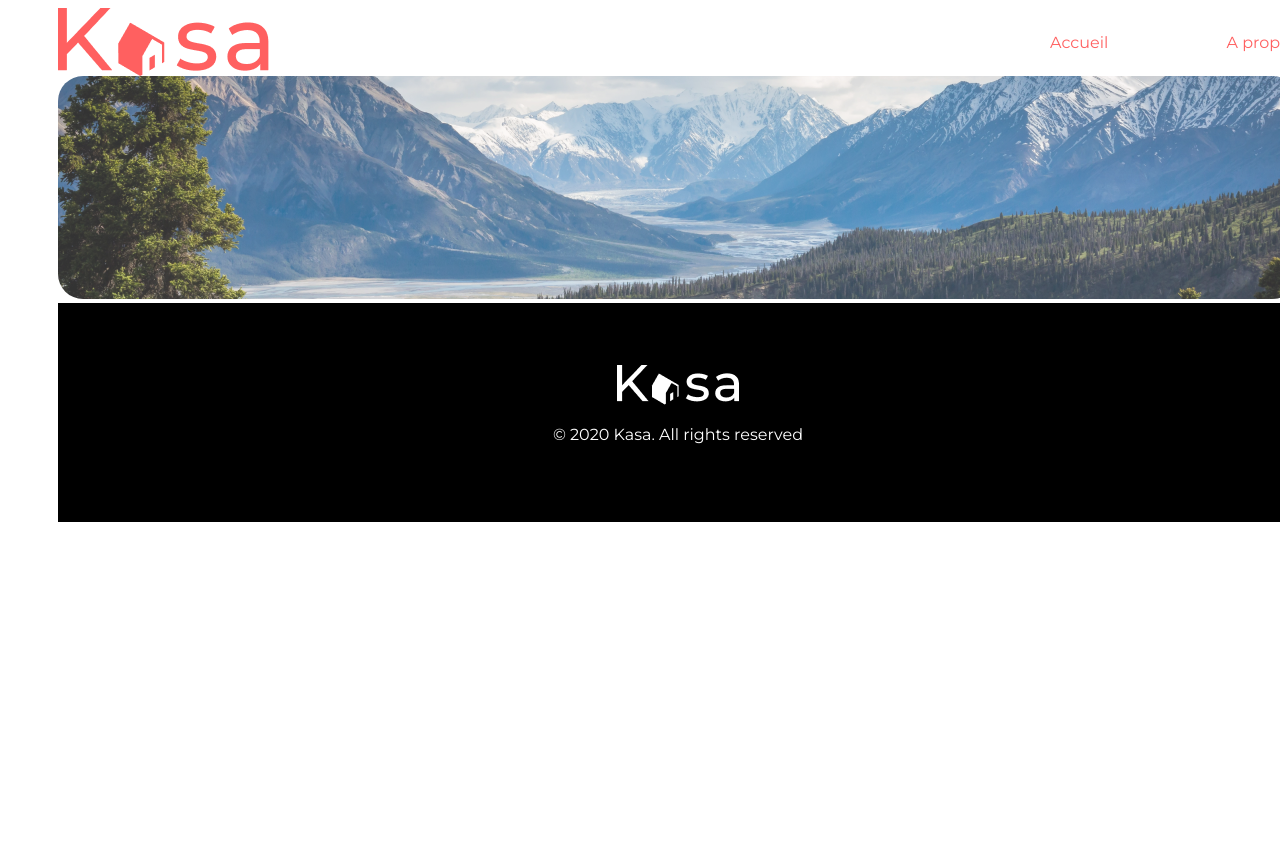
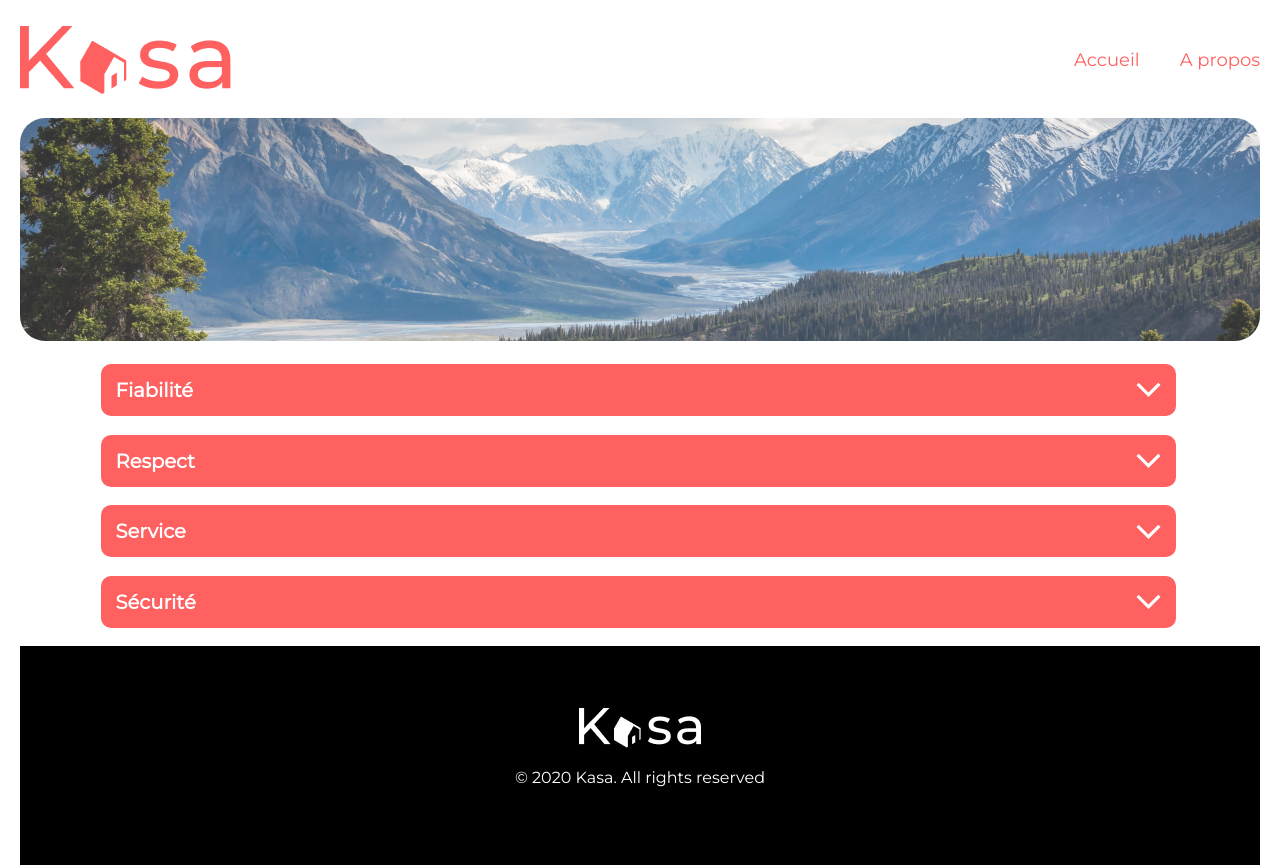
Before and after one commit to baknott/kasa, a React (Create React App) app: page /a-propos in a window 1280 px wide. Before the commit the page ends 800 px from the top, so only its background shows below. Built offline with nearby package versions, Linux system fonts and the light colour scheme.

Commit message:
maj css, routage ok,

```diff
--- /dev/null
+++ b/src/components/Collapse/Collapse.jsx
@@ -0,0 +1,28 @@
+import React from 'react'
+import { useState } from 'react'
+import TopArrow from '../../images/top-arrow.png'
+import DownArrow from '../../images/down-arrow.png'
+
+const Collapse = (props) => {
+  const [openTab, setOpenTab] = useState(false)
+
+  const openTabHandler = () => {
+    setOpenTab((openTab) => !openTab)
+  }
+
+  return (
+    <div className={props.collapseSize}>
+      <div onClick={openTabHandler} className="collapse_header">
+        <h2 className="collapse_header_title">{props.title}</h2>
+        {!openTab ? (
+          <img src={DownArrow} alt="fleche vers le bas" />
+        ) : (
+          <img src={TopArrow} alt="fleche vers le haut" />
+        )}
+      </div>
+      {openTab && <div className="collapse_content">{props.content}</div>}
+    </div>
+  )
+}
+
+export default Collapse
--- a/src/components/Logements/Logements.jsx
+++ b/src/components/Logements/Logements.jsx
@@ -3,7 +3,6 @@ import { Link } from 'react-router-dom'
 
 function ListeLogements() {
   return (
-    <div className="greyBgListeLogement">
       <ul className="listeLogements">
         {Logements.map((logement) => (
           <li key={`${logement.id}`} className="caseLogement">
@@ -15,7 +14,6 @@ function ListeLogements() {
           </li>
         ))}
       </ul>
-    </div>
   )
 }
 
--- a/src/components/Mapping/Mapping.jsx
+++ b/src/components/Mapping/Mapping.jsx
@@ -3,9 +3,9 @@ function Mapping(props) {
   return (
     <div className={props.class}>
       {props.list &&
-        props.list.map((oneInList, index) => (
+        props.list.map((element, index) => (
           <p key={props.list[index]} className={props.classElement}>
-            {oneInList}
+            {element}
           </p>
         ))}
     </div>
--- a/src/components/Rating/Rating.jsx
+++ b/src/components/Rating/Rating.jsx
@@ -11,7 +11,12 @@ function StarRating(props) {
   return (
     <div>
       {stars.map((star, index) => (
-        <img key={index} src={star} alt={`star-${index + 1}`} />
+        <img
+          key={index}
+          src={star}
+          alt={`star-${index + 1}`}
+          className="ratingStar"
+        />
       ))}
     </div>
   )
--- a/src/pages/A-Propos.jsx
+++ b/src/pages/A-Propos.jsx
@@ -2,12 +2,45 @@ import Header from '../components/Header/Header'
 import Footer from '../components/Footer/Footer'
 import Banner from '../components/Banner/Banner'
 import BannerImg from '../images/banner1.png'
+import Collapse from '../components/Collapse/Collapse'
 
 function APropos() {
   return (
     <div>
       <Header />
       <Banner src={BannerImg} alt="image de montagne" class="banner" />
+      <Collapse
+        title="Fiabilité"
+        content="Les annonces postées sur Kasa garantissent une fiabilité totale.
+                    Les photos sont conformes aux logements, et toutes les informations
+                    sont régulièrement vérifiées par nos équipes."
+        collapseSize="collapseFull"
+      />
+
+      <Collapse
+        title="Respect"
+        content="La bienveillance fait partie des valeurs fondatrices de Kasa.
+                    Tout comportement discriminatoire ou de perturbation du voisinage
+                    entraînera une exclusion de note plateforme."
+        collapseSize="collapseFull"
+      />
+      <Collapse
+        title="Service"
+        content="Nos équipes se tiennent à votre disposition pour vous fournir une
+                expérience parfaite. N'hésitez pas à nous contacter si vous avez
+                la moindre question."
+        collapseSize="collapseFull"
+      />
+      <Collapse
+        title="Sécurité"
+        content="La sécurité est la priorité de Kasa. Aussi bien pour nos hôtes que
+            pour les voyageurs, chaque logement correspond aux critères de sécurité
+            établis par nos services. En laissant une note aussi bien à l'hôte qu'au
+            locataire, cela permet à nos équipes de vérifier que les standards sont
+            bien respectés. Nous organisons également des ateliers sur la sécurité
+            domestique pour nos hôtes."
+        collapseSize="collapseFull"
+      />
       <Footer />
     </div>
   )
--- a/src/pages/Fiche-Logements.jsx
+++ b/src/pages/Fiche-Logements.jsx
@@ -3,6 +3,7 @@ import Carousel from '../components/Carousel/Carousel'
 import Footer from '../components/Footer/Footer'
 import Mapping from '../components/Mapping/Mapping'
 import StarRating from '../components/Rating/Rating'
+import Collapse from '../components/Collapse/Collapse'
 import { useParams } from 'react-router-dom'
 import { useState, useEffect } from 'react'
 import data from '../Datas/data'
@@ -24,11 +25,7 @@ function Fiche() {
         <div className="leftFiche">
           <h1 className="logementTitle">{logement.title}</h1>
           <h5 className="location">{logement.location}</h5>
-          <Mapping
-            list={logement.tags}
-            class="flexHrz spaAround boxTags"
-            classElement="tags"
-          />
+          <Mapping list={logement.tags} class="flexHrz" classElement="tags" />
         </div>
         <div className="rightFiche">
           <div className="owner spaAround">
@@ -42,19 +39,25 @@ function Fiche() {
           <StarRating rating={logement.rating} />
         </div>
       </div>
-      <div className="flexHrz spaBetw">
-        <div className="boxInfo">
-          <div className="boxTitle">Description</div>
-          <div className="boxText greyBackground">{logement.description}</div>
-        </div>
-        <div className="boxInfo">
-          <div className="boxTitle">Equipements</div>
-          <Mapping
-            list={logement.equipments}
-            class="boxText greyBackground listLineHeight"
-          />
-        </div>
+      <div className="flexHrz spaBetw ficheCollapse">
+        <Collapse
+          title="Description"
+          content={logement.description}
+          collapseSize="collapseHalf"
+        />
+        <Collapse
+          title="Equipement"
+          content={
+            <Mapping
+              list={logement.equipments}
+              class="listBloc"
+              classElement="listLineHeight"
+            />
+          }
+          collapseSize="collapseHalf"
+        />
       </div>
+
       <Footer />
     </div>
   )
--- a/src/styles/main.css
+++ b/src/styles/main.css
@@ -9,8 +9,11 @@
 }
 body{
     font-family: MontserratR;
-    position: absolute;
-    padding-left: 50px;
+    display: flex;
+    justify-content: center;
+    align-items: center;
+    padding-top: 2%;
+    margin: 0%;
 }
 /*Footer*/
 .footer{
@@ -25,6 +28,8 @@ body{
     display: flex;
     justify-content: space-between;
     align-items: center;
+    margin-bottom: 2%;
+    font-size: 18px;
 
 }
 .liens{
@@ -34,7 +39,7 @@ body{
     text-decoration: underline;
 }
 nav{
-    width: 20%;
+    width: 15%;
     display: flex;
     justify-content: space-between;
 
@@ -57,29 +62,27 @@ nav{
     font-size: 36px;
     color: #FF6060;
 }
-.location{
-    font-size: 18px;
-    color: #FF6060;
-}
-.greyBgListeLogement{
-    background: #F7F7F7;
-    border-radius: 25px;
-}
-li{
+
+.caseLogement{
     list-style-type: none;
     position: relative;
     margin-bottom: 10px;
-    height: 340px;
-    width: 340px;
+    height: 320px;
+    width: 320px;
     border-radius: 10px;
+    margin-bottom: 5%;
 
 }
 .listeLogements{
-    width: 100%;
+    background: #F7F7F7;
+    border-radius: 25px;
+    max-width: 1200px;
     display: flex;
     flex-direction: row;
     flex-wrap: wrap;
     justify-content: space-around;
+    padding-top: 3%;
+    padding-right: 2%;
 
 }
 .imgLogement{
@@ -113,6 +116,10 @@ li{
 .blocPictures{
     position: relative;
 }
+.location{
+    font-size: 18px;
+    color: #FF6060;
+}
 .logementPictures{
     height: 315px;
     width: 1240px;
@@ -138,10 +145,6 @@ li{
     cursor: pointer;
     transform: scale(1);
 }
-
-.boxTags{
-    margin-left: -25px;
-}
 .tags{
     font-family: MontserratR;
     background: #FF6060;
@@ -150,6 +153,7 @@ li{
     min-width: 120px;
     padding-left: 5px;
     padding-right: 5px;
+    margin-right: 2%;
     height: 30px;
     display: flex;
     justify-content: center;
@@ -167,53 +171,84 @@ li{
     justify-content: space-between;
     align-items: center;
 }
+.rightFiche{
+    border: solid yellow;
+}
 .owner{
     display: flex;
+    border: solid black;
+    width: 150px;
 }
 .ownerName{
     font-size: 18px;
     color: #FF6060;
+    width: 100px;
 }
 .ownerImg{
     border-radius: 100%;
     width: 64px;
     height: 64px;
 }
-.boxInfo{
+.ratingStar{
+    margin: 4px;
+    height: 30px;
+    width: 30px;
+}
+.ficheCollapse{
+    margin-bottom: 5%;
+    margin-top: 2%;
+}
+
+.collapseHalf{
+    display: flex;
+    flex-direction: column;
     width: 582px;
+    align-self: start;
 
 }
-.boxTitle{
-    font-family: MontserratM;
-    font-size: 18px;
+.collapseFull{
     display: flex;
+    flex-direction: column;
+    width: 1100px;
+    align-self: start;
+    margin-top: 1.5%;
+    margin-bottom: 1.5%;
+    margin-left: 6.5%;
+}
+.collapse_header{
+    width: 95%;
+    z-index: 1;
+    display: flex;
+    justify-content: space-between;
+    align-items: center;
+    font-family: MontserratR;
+    font-size: 13px;
     height: 52px;
-    width: 582px;
     background: #FF6060;
     border-radius: 10px;
     color: white;
-    text-align: left;
-    align-items: center;
     padding-left: 15px;
     padding-right: 15px;
-    position: absolute;
+}
+
+.collapse_content{
+    background: #F7F7F7;
+    font-family: MontserratR;
+    font-size: 18px;
+    margin-top: -10px;
+    padding-top: 30px;
+    padding-left: 15px;
+    padding-right: 15px;
+    padding-bottom: 15px;
+    height: auto;
+    width: 95%;
+    border-radius: 10px;
+    color: #FF6060;
+}
+.listLineHeight{
+    line-height: 5px;
 
 }
-.boxText{
-    font-family: MontserratR;
-    font-size: 18px;
-    margin-top: 25px;
-    padding-top: 50px;
-    height: 249px;
-    padding-left: 15px;
-    padding-right: 15px;
-    font-size: 18px;
-    border-radius: 10px;
-    color: #FF6060;
-    width: 582px;
+.listBloc{
+    margin-top: -10px;
 }
-
-.listLineHeight{
-    line-height: 10px;
-
-}
```
